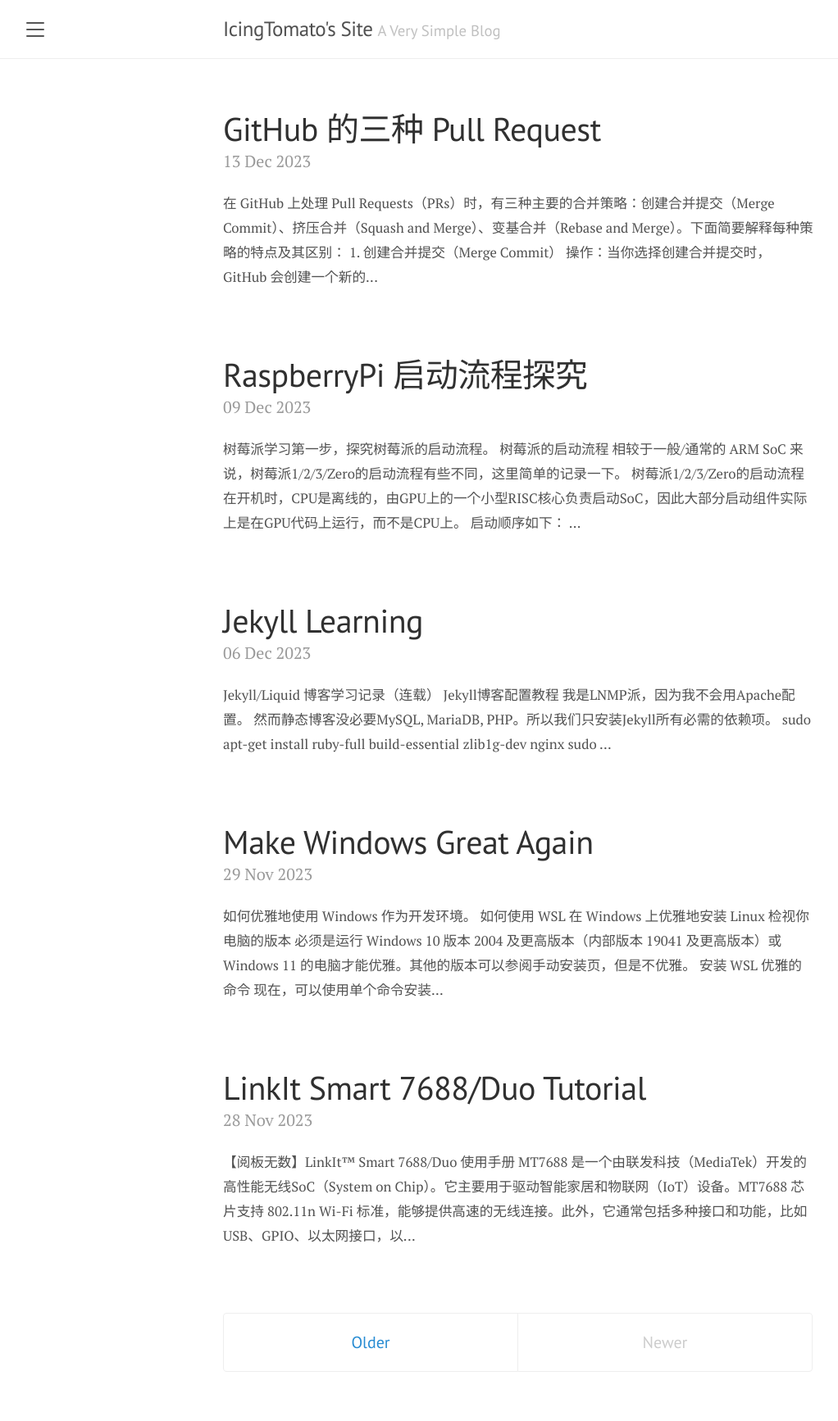
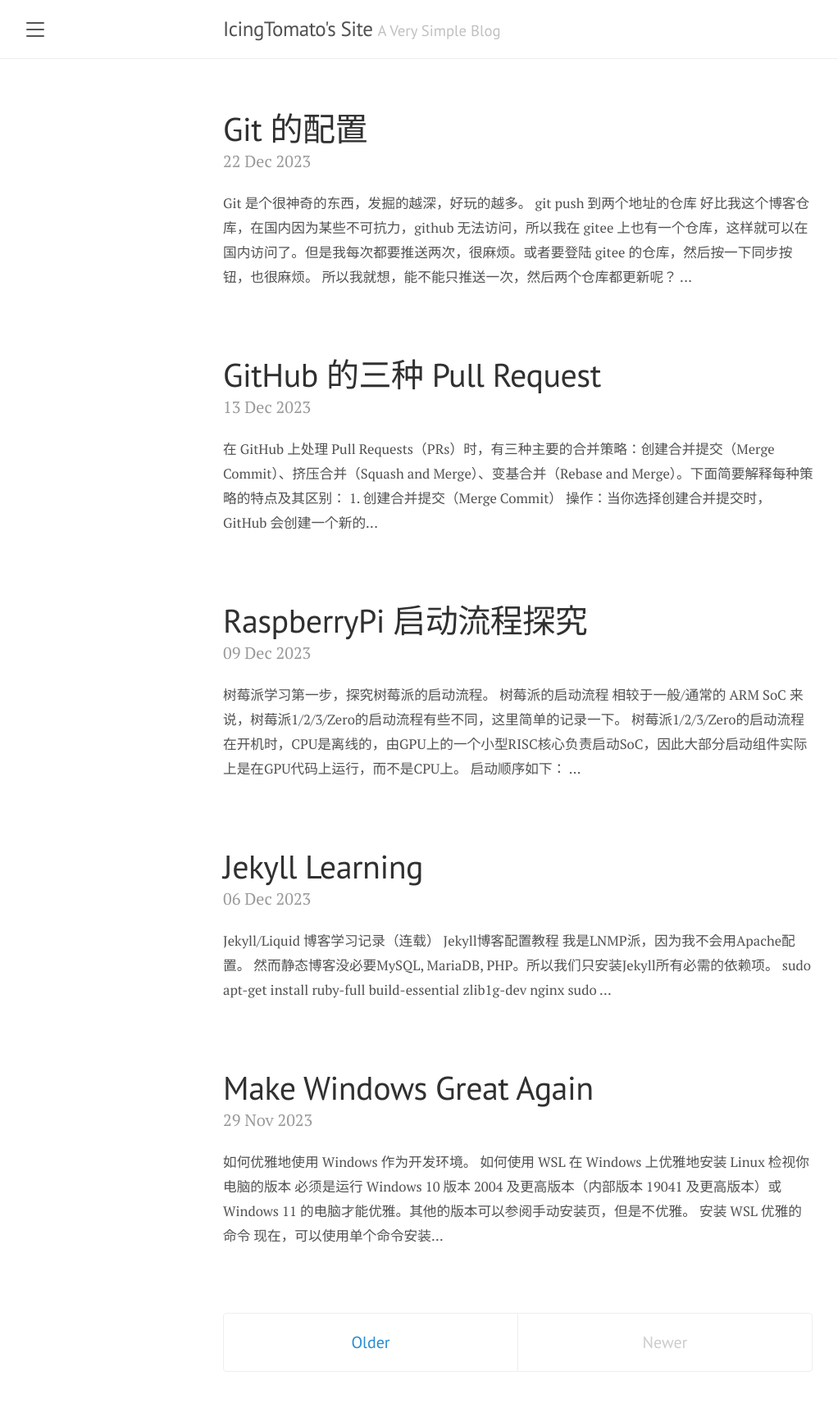
Before and after one commit to IcingTomato/icing.fun, a Jekyll site: the page built from index.html, in a window 1280 px wide. Shown: the whole page at 82% size, without its empty margins (8-1030 px from the left). Built offline with Jekyll 4.4.1, drawn with Linux system fonts in a browser that asks for light colours; the list of posts is cut into pages by our own code.

Commit message:
Change: Change something

````diff
--- a/_includes/sidebar.html
+++ b/_includes/sidebar.html
@@ -26,7 +26,7 @@
     {% endfor %}
 
     <a class="sidebar-nav-item" href="{{ site.github }}">GitHub</a>
-    <a class="sidebar-nav-item" href="{{ site.twitter }}">Twitter</a>
+    <a class="sidebar-nav-item" href="./friends.html">Friends</a>
     <span class="sidebar-nav-item">{{ site.time | date: '%Y/%m/%d %a' }}</span>
   </nav>
 
--- /dev/null
+++ b/_posts/2023-12-22-git_push_setup.markdown
@@ -0,0 +1,43 @@
+---
+layout: post
+title:  "Git 的配置"
+tags: git github zh-cn
+---
+
+`Git` 是个很神奇的东西，发掘的越深，好玩的越多。
+
+# `git push` 到两个地址的仓库
+
+好比我这个博客仓库，在国内因为某些不可抗力，`github` 无法访问，所以我在 `gitee` 上也有一个仓库，这样就可以在国内访问了。但是我每次都要推送两次，很麻烦。或者要登陆 `gitee` 的仓库，然后按一下同步按钮，也很麻烦。
+
+所以我就想，能不能只推送一次，然后两个仓库都更新呢？
+
+```powershell
+# 原始推送地址 https://github.com/IcingTomato/icing.fun.git
+
+# 添加第二个推送地址
+git remote set-url --add origin https://gitee.com/IcingTomato/icing.fun.git
+
+# 查看推送/拉取地址
+git remote -v
+
+# origin  https://github.com/IcingTomato/icing.fun.git (fetch)
+# origin  https://github.com/IcingTomato/icing.fun.git (push)
+# origin  https://gitee.com/IcingTomato/icing.fun.git (push)
+
+# 推送
+git push
+```
+
+# `Git` 不公开邮箱账户
+
+之前貌似更新了什么，好像是将保密你的邮箱地址，并在执行基于 Web | WebIDE 的 Git 操作中，使用 xxxx@user.noreply.xxx.com 作为你的邮箱地址。如果你希望命令行 Git 操作使用你的私人邮箱地址，你必须在 Git 中设置你的邮箱地址。
+
+```powershell
+# 我经常用 GitHub 的邮箱，全局就设置成这个了
+git config --global user.email "xxxx@users.noreply.github.com"
+
+# cd 到 icing.fun 仓库目录下
+git config user.email "xxxx@users.noreply.github.com"
+git config user.email "xxxx@users.noreply.gitee.com"
+```
--- a/about.md
+++ b/about.md
@@ -29,49 +29,6 @@ title: About
     <h4>Career</h4>
     <ul>
         <li>2021-2022 <a href="https://www.seeed.cc/">Seeed Studio</a>/<a href="https://www.chaihuo.org/">Chaihuo Maker</a> Products Application Engineer</li>
-        <li>2022- <a href="https://m5stack.com/">M5Stack</a> Linux/Raspberry Pi Embedded Software Engineer & ESP32 Machine Learning Engineer</li>
-    </ul>
-    <h4>Some Pages...</h4>
-    <p>
-        Here is some pages I designed. In pursuit of absolute simplicity.
-    </p>
-    <ul>
-        <li><a href="http://icing.fun/20220815/">403 page</a></li>
-        <li><a href="http://icing.fun/500.html">404 page</a></li>
-        <li><a href="https://icingtomato.gitee.io/chp/index.html">Rainbow Fart Generater</a></li>
-        <!--<li><a href="http://icingtomato.gitee.io/simple-tool-pages/bilibili-fans/#15261940">Bilibili Fans Counter</a></li>-->
-        <li><a href="http://icingtomato.gitee.io/simple-tool-pages/flip-clock/">Flip Clock</a></li>
-        <!--<li><a href="http://icingtomato.gitee.io/sosdan/index.html">SOS団</a></li>-->
-    </ul>
-    <h4>Friends & Links</h4>
-    <p>
-        Presenting some excellent geeks to you.
-    </p>
-    <ul>
-        <li><a href="https://tuna.moe/">清华大学 TUNA 协会</a></li>
-        <li><a href="http://www.pengzhihui.xyz/">稚晖的个人站</a></li>
-        <li><a href="https://blogs.oopswow.com/">IAMLIUBO</a></li>
-        <li><a href="https://www.yhi.moe/">Hello from Junde Yhi</a></li>
-        <li><a href="http://www.haoqiabin.cn/">好奇吖斌</a></li>
-        <li><a href="http://www.it1995.cn/">IT1995</a></li>
-        <li><a href="https://zephray.me/">module ZephRay;</a></li>
-        <li><a href="https://boluochuixue.top/">菠萝吹雪's Studio.</a></li>
-        <li><a href="http://www.guzhimian.fun/">谷治眠's code World</a></li>
-        <li><a href="http://7400.me/">EE Archeology 电子考古学</a></li>
-        <li><a href="https://blog.lkzstudio.com/">烂裤子小站</a></li>
-        <li><a href="http://150.158.159.239/">有点暖的凍雨 | Freezing Rain Blog</a></li>
-        <li><a href="https://steward-fu.github.io/website/index.htm">司徒的教學網站</a></li>
-        <li><a href="https://jsutite.github.io/">江苏理工网络协会</a></li>
-    </ul>
-    <p>
-        Here is my education experience.
-    </p>
-    <ul>
-        <li><a href="https://www.kyoto-u.ac.jp/ja">京都大学</a></li>
-        <li><a href="https://law.kyoto-u.ac.jp/undergraduate/">京都大学-法学部</a></li>
-        <li><a href="https://www.u-tokyo.ac.jp/ja/index.html">東京大学</a></li>
-        <li><a href="https://www.i.u-tokyo.ac.jp/">東京大学大学院-情報理工学系研究科</a></li>
-        <li><a href="http://www.tufs.ac.jp/">東京外国語大学</a></li>
-        <li><a href="http://www.coelang.tufs.ac.jp/mt/ja/gmod/">東京外国語大学-言語モジュール-日本語文法モジュール</a></li>
+        <li>2022-2023 <a href="https://m5stack.com/">M5Stack</a> Linux/Raspberry Pi Embedded Software Engineer & ESP32 Machine Learning Engineer</li>
     </ul>
 </div>
--- /dev/null
+++ b/friends.md
@@ -0,0 +1,50 @@
+---
+layout: page
+title: Friends
+---
+
+<div class="friends">
+    <h4>Some Pages...</h4>
+    <p>
+        Here is some pages I designed. In pursuit of absolute simplicity.
+    </p>
+    <ul>
+        <li><a href="http://icing.fun/20220815/">403 page</a></li>
+        <li><a href="http://icing.fun/500.html">404 page</a></li>
+        <li><a href="https://icingtomato.gitee.io/chp/index.html">Rainbow Fart Generater</a></li>
+        <!--<li><a href="http://icingtomato.gitee.io/simple-tool-pages/bilibili-fans/#15261940">Bilibili Fans Counter</a></li>-->
+        <li><a href="http://icingtomato.gitee.io/simple-tool-pages/flip-clock/">Flip Clock</a></li>
+        <!--<li><a href="http://icingtomato.gitee.io/sosdan/index.html">SOS団</a></li>-->
+    </ul>
+    <h4>Friends & Links</h4>
+    <p>
+        Presenting some excellent geeks to you.
+    </p>
+    <ul>
+        <li><a href="https://tuna.moe/">清华大学 TUNA 协会</a></li>
+        <li><a href="http://www.pengzhihui.xyz/">稚晖的个人站</a></li>
+        <li><a href="https://blogs.oopswow.com/">IAMLIUBO</a></li>
+        <li><a href="https://www.yhi.moe/">Hello from Junde Yhi</a></li>
+        <li><a href="http://www.haoqiabin.cn/">好奇吖斌</a></li>
+        <li><a href="http://www.it1995.cn/">IT1995</a></li>
+        <li><a href="https://zephray.me/">module ZephRay;</a></li>
+        <li><a href="https://boluochuixue.top/">菠萝吹雪's Studio.</a></li>
+        <li><a href="http://www.guzhimian.fun/">谷治眠's code World</a></li>
+        <li><a href="http://7400.me/">EE Archeology 电子考古学</a></li>
+        <li><a href="https://blog.lkzstudio.com/">烂裤子小站</a></li>
+        <li><a href="http://150.158.159.239/">有点暖的凍雨 | Freezing Rain Blog</a></li>
+        <li><a href="https://steward-fu.github.io/website/index.htm">司徒的教學網站</a></li>
+        <li><a href="https://jsutite.github.io/">江苏理工网络协会</a></li>
+    </ul>
+    <p>
+        Here is some excellent pages.
+    </p>
+    <ul>
+        <li><a href="https://www.kyoto-u.ac.jp/ja">京都大学</a></li>
+        <li><a href="https://law.kyoto-u.ac.jp/undergraduate/">京都大学-法学部</a></li>
+        <li><a href="https://www.u-tokyo.ac.jp/ja/index.html">東京大学</a></li>
+        <li><a href="https://www.i.u-tokyo.ac.jp/">東京大学大学院-情報理工学系研究科</a></li>
+        <li><a href="http://www.tufs.ac.jp/">東京外国語大学</a></li>
+        <li><a href="http://www.coelang.tufs.ac.jp/mt/ja/gmod/">東京外国語大学-言語モジュール-日本語文法モジュール</a></li>
+    </ul>
+</div>
````
